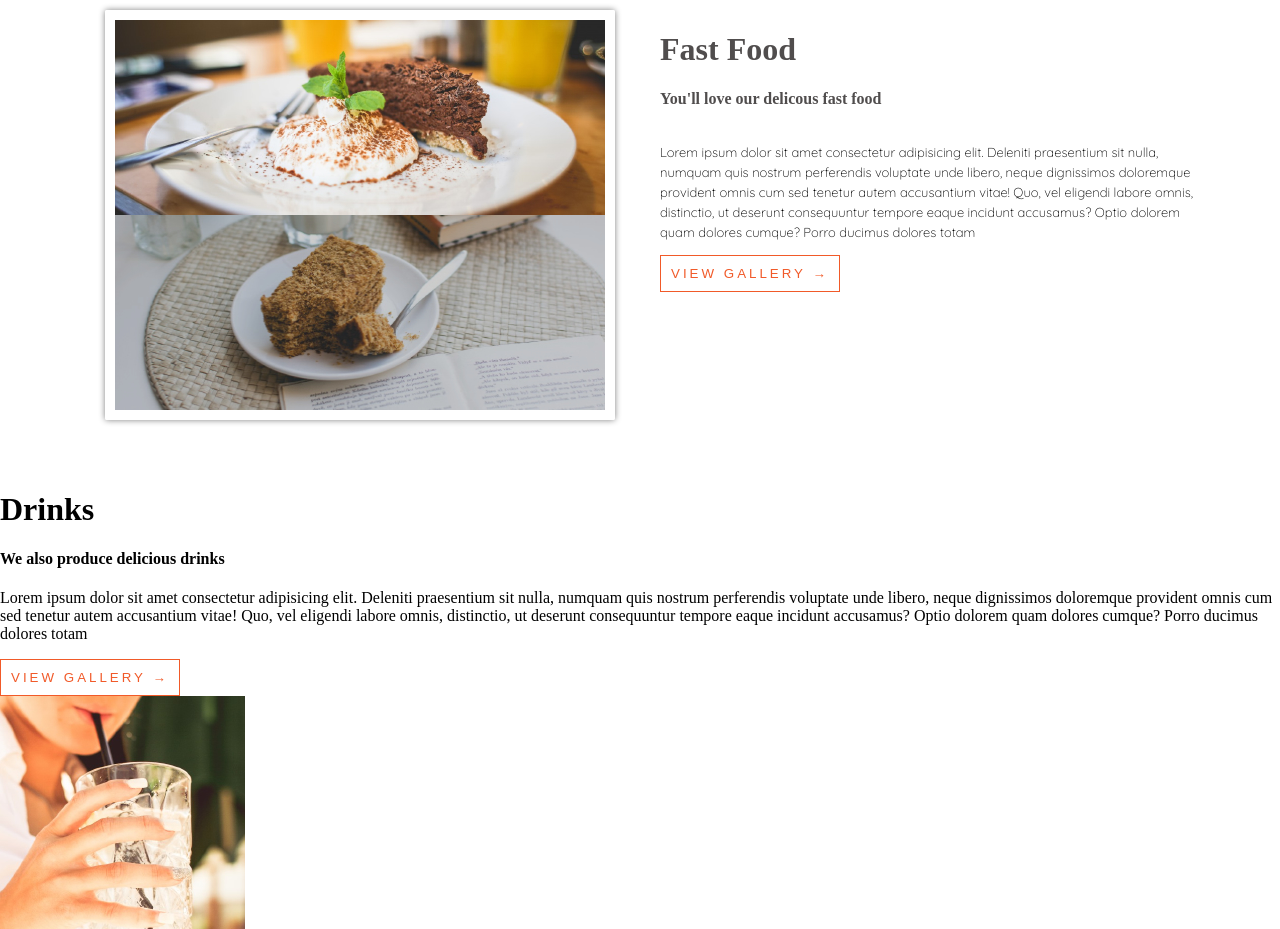
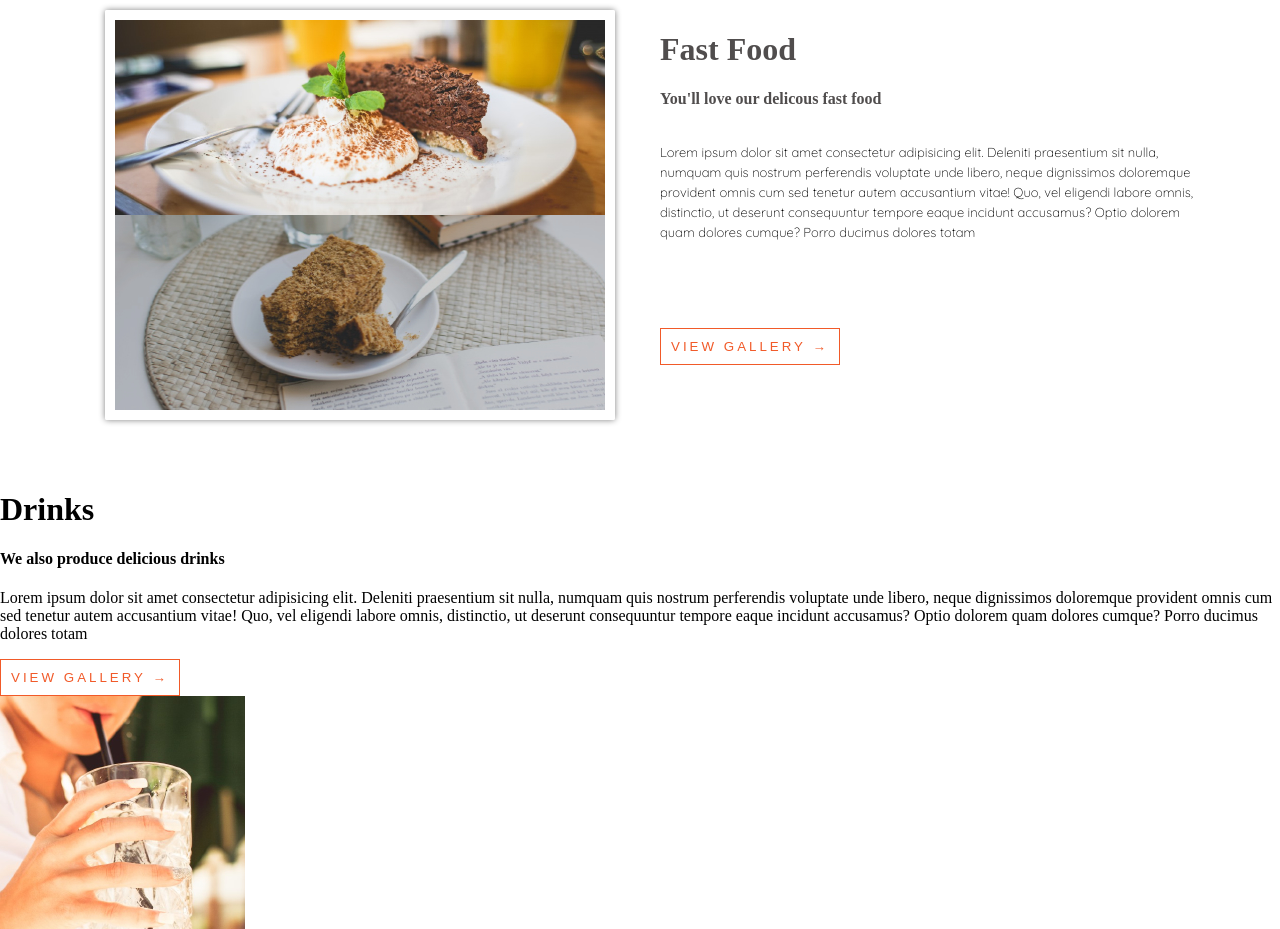
Before and after one commit to ClintonOliera/anitas-kitchen, a plain HTML site: page index.html in a window 1280 px wide. Shown: the part 880-1809 px from the top of the page. Drawn offline with Linux system fonts and the light colour scheme.

Commit message:
added margin-top to the food section button

```diff
--- a/index.css
+++ b/index.css
@@ -133,3 +133,6 @@ body {
     font-family: "Quicksand", sans-serif;
     line-height: 20px;
 }
+#btn {
+    margin-top: 220px;
+}
```
